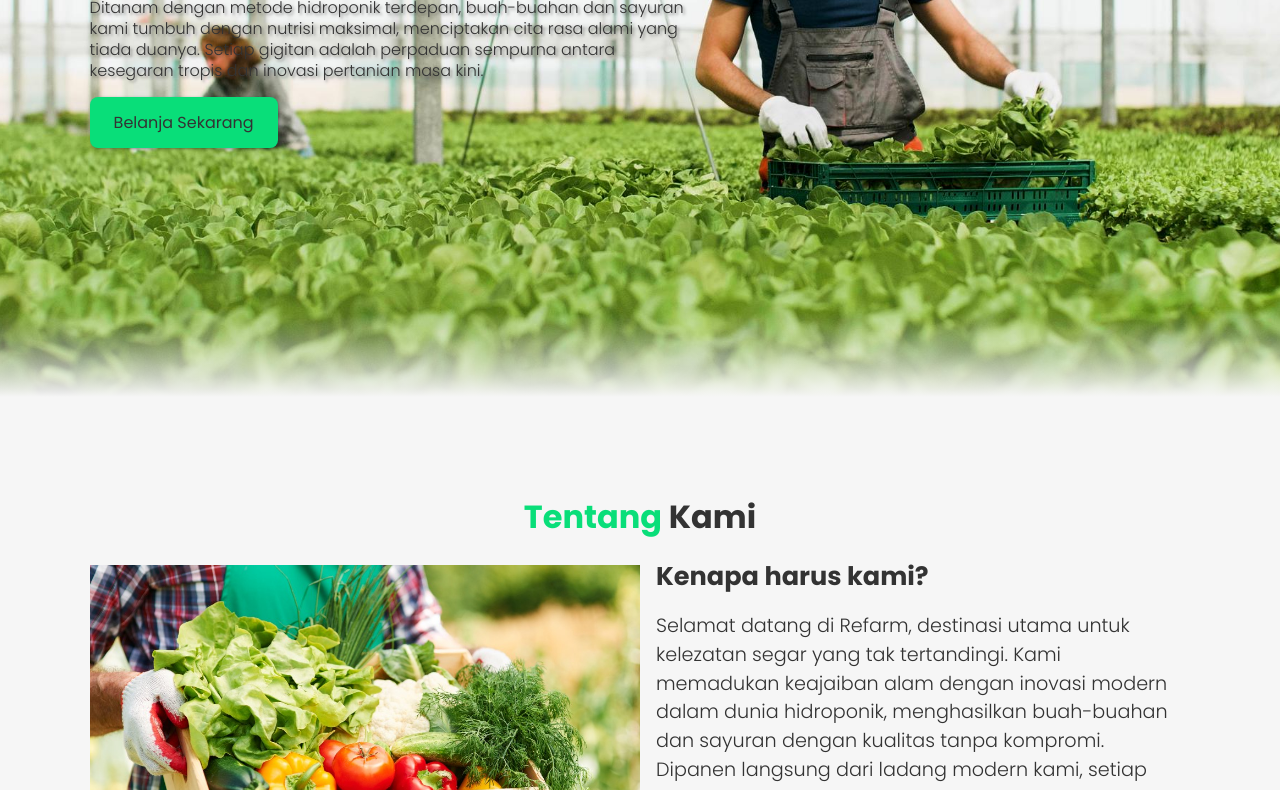
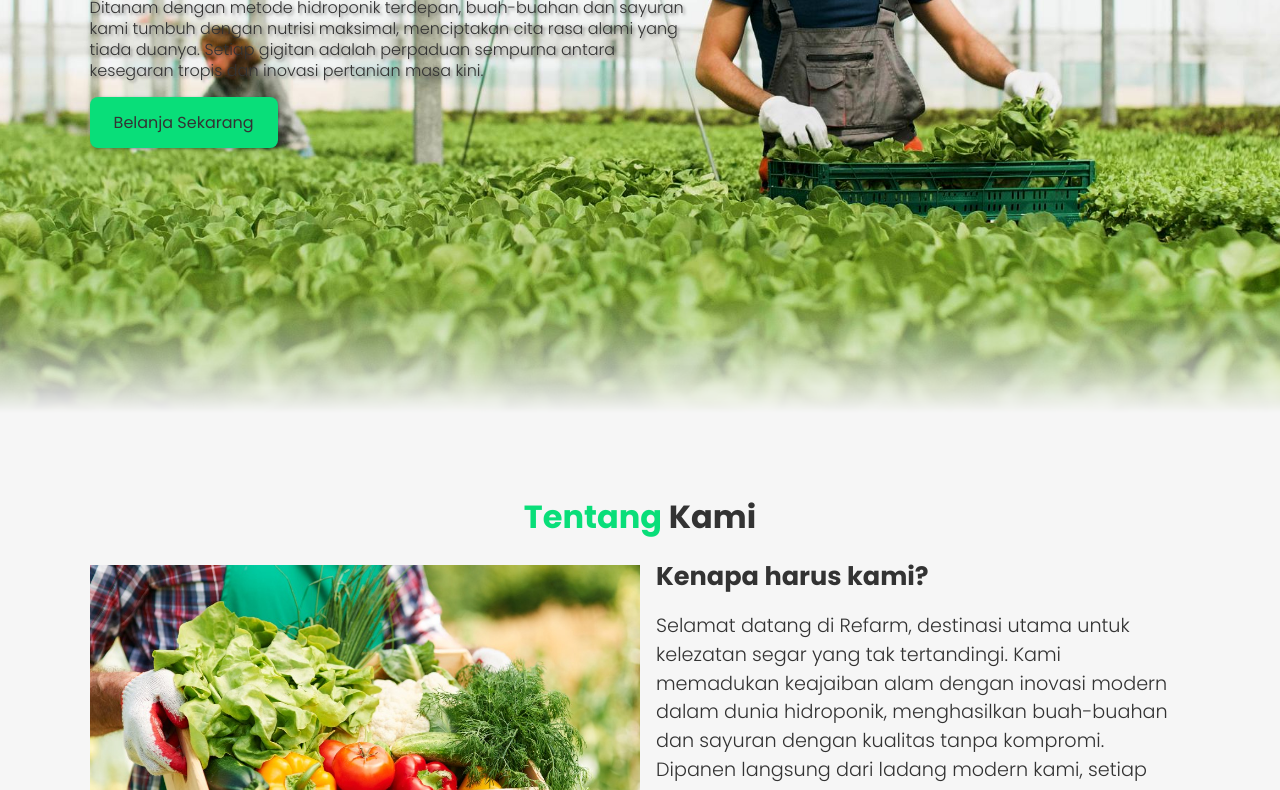
Before and after one commit to ReJull03/web-refarm, a plain HTML site: page index.html in a window 1280 px wide. Shown: the part 387-1177 px from the top of the page. Drawn offline with nearby package versions, Linux system fonts and the light colour scheme.

Commit message:
membuat css masking

```diff
--- a/css/style.css
+++ b/css/style.css
@@ -162,9 +162,11 @@ body {
   background-size: cover;
   background-position: center;
   position: relative;
+  -webkit-mask-image: linear-gradient(rgba(246, 246, 246, 1) 85%, rgba(0, 0, 0, 0));
+  mask-image: linear-gradient(rgba(246, 246, 246, 1) 85%, rgba(0, 0, 0, 0));
 }
 
-.hero::after {
+/* .hero::after {
   content: "";
   display: block;
   position: absolute;
@@ -172,11 +174,12 @@ body {
   height: 25%;
   bottom: 0;
   background: linear-gradient(0deg, rgba(246, 246, 246, 1) 8%, rgba(51, 51, 51, 0) 50%);
-}
+} */
 
 .hero .content {
   padding: 1.4rem 7%;
   max-width: 49rem;
+  position: fixed;
 }
 
 .hero .content h1 {
```
